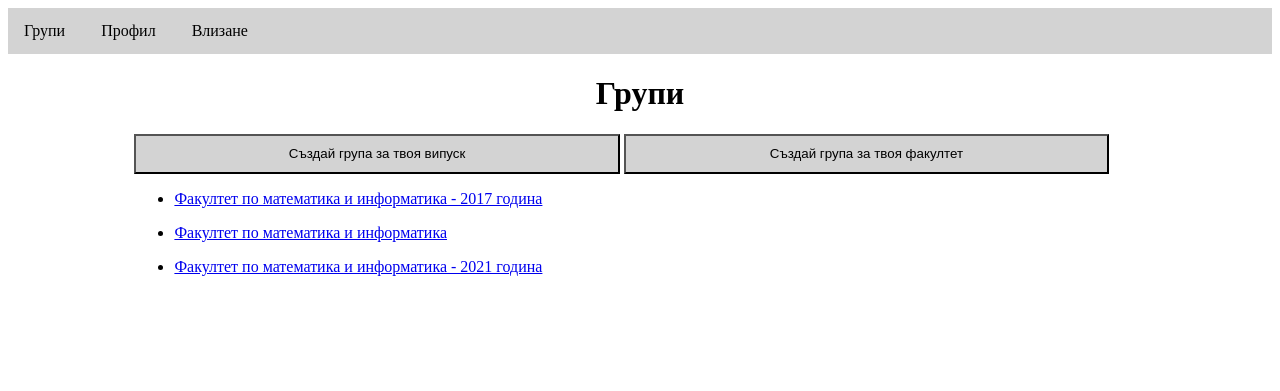
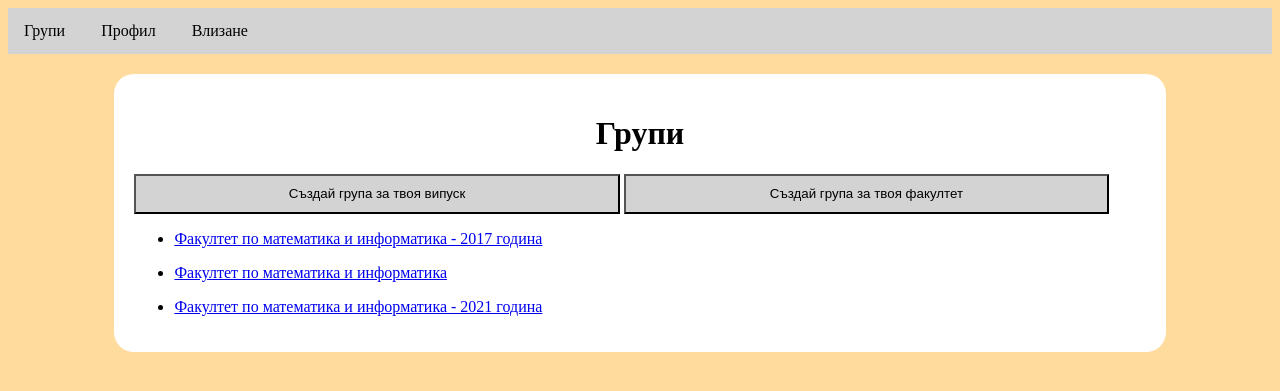
Before and after one commit to BorislavaBorisova/alumni-club, a PHP site: page /ex2-formSQL/groups?id= in a window 1280 px wide. Shown: the top 391 px of the page. Run offline with PHP 8.4, Linux system fonts and the light colour scheme; a user stored in the database is signed in; data comes from the database, SQL or seed files in the repository.

Commit message:
Add some more styling to errors and a background color

```diff
--- a/groups/create_group.php
+++ b/groups/create_group.php
@@ -14,14 +14,14 @@
                 $stmt->execute([$user['year_graduated'], $user['faculty']]);
                 break;
             default:
-                set_errors(Array("Server error: Unknown group creation type"));
+                set_errors(Array("Сървърна грешка: Неизвестен тип на създаване на група"));
                 return true;
         }
 
         $group = $stmt->fetch(PDO::FETCH_ASSOC);
 
         if($group) {
-            set_errors(Array("Group already exists"));
+            set_errors(Array("Групата вече съществува"));
             return true;
         }
 
--- a/groups/group_show.php
+++ b/groups/group_show.php
@@ -125,3 +125,5 @@
         </form>
     </div>
 </div>
+
+<div class="float-clear"></div>
--- a/groups/users/index.php
+++ b/groups/users/index.php
@@ -27,17 +27,11 @@
     $users = $stmt->fetchALL(PDO::FETCH_ASSOC);
 ?>
 
-<<<<<<< HEAD
-<h1>Потребители в група <?php echo($group_id); ?></h1>
-
-<a href="<?php echo("/groups?id=" . $group_id);?>">Назад към групата</a>
-=======
 <link rel="stylesheet" href="/groups/users/styles.css">
 
 <h1>Потребители в група <?php echo($group_id); ?></h1>
 
 <a id="group-link" href="<?php echo("/groups?id=" . $group_id);?>">Назад към групата</a>
->>>>>>> oops
 
 <div id="users">
     <?php foreach($users as $user): ?>
--- a/templates/errors.php
+++ b/templates/errors.php
@@ -6,16 +6,14 @@
     }
 ?>
 
-<ul class="errors-area">
-    <?php if($has_errors): ?>
-        <h3>Errors</h3>
+<?php if($has_errors): ?>
+    <ul class="errors-area">
+        <h3>Грешки</h3>
 
         <?php foreach($errors as $error): ?>
             <li class="error">
                 <?php echo($error) ?>
             </li>
         <?php endforeach; ?>
-
-        <hr/>
-    <?php endif; ?>
-</ul>
+    </ul>
+<?php endif; ?>
--- a/templates/styles.css
+++ b/templates/styles.css
@@ -1,6 +1,13 @@
+body {
+  background-color: #ffdc9e;
+}
+
 #container {
   width: 80%;
-  margin: 0 auto;
+  margin: 20px auto;
+  background-color: white;
+  padding: 20px;
+  border-radius: 20px;
 }
 
 h1,
@@ -26,3 +33,18 @@ h3 {
 #navigation a:hover {
   background-color: darkgray;
 }
+
+.errors-area {
+  background-color: red;
+  border-radius: 10px;
+  padding: 10px 30px;
+  color: white;
+}
+
+.errors-area h3 {
+  margin: 0;
+}
+
+.float-clear {
+  clear: both;
+}
```
